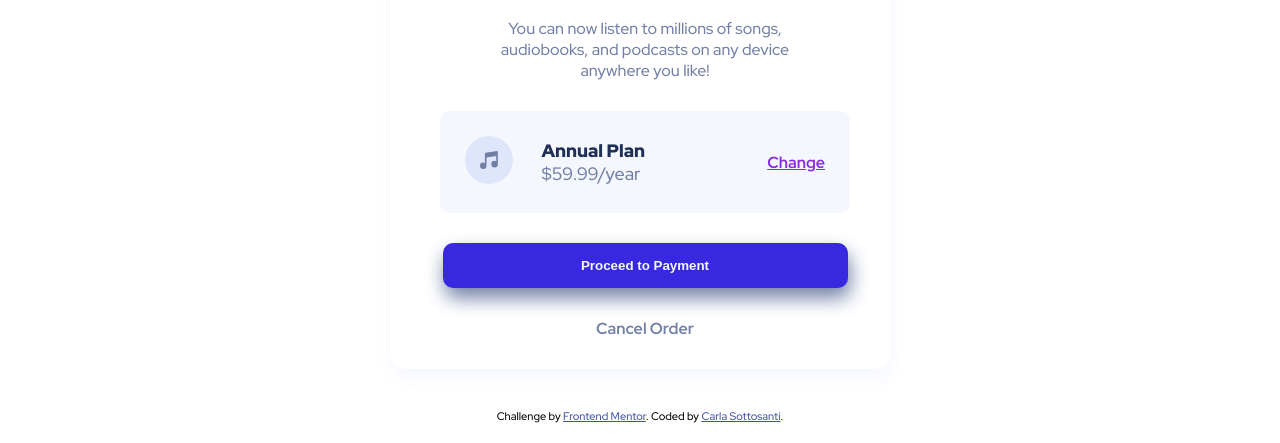
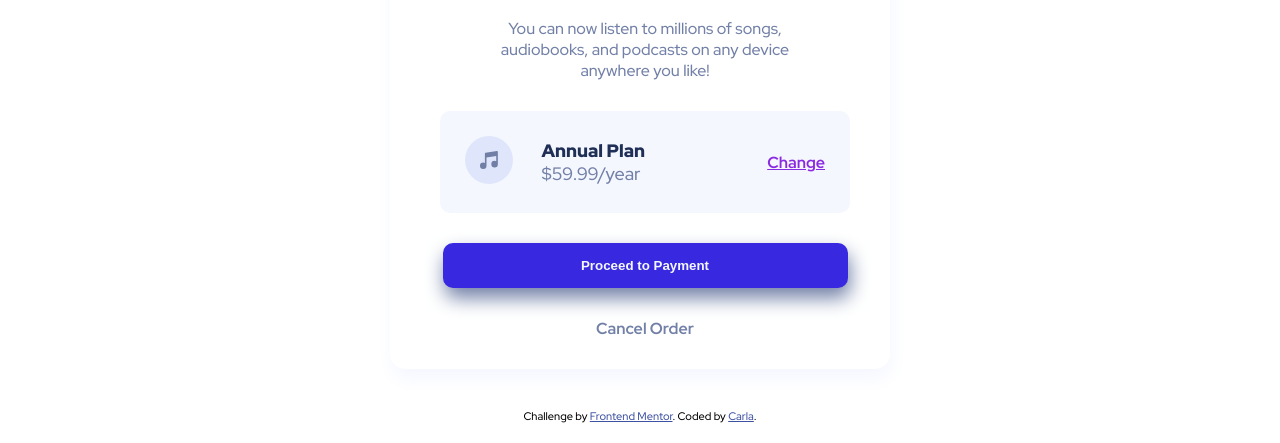
Before and after one commit to iamcgs/order-summary-component, a plain HTML site: page index.html in a window 1280 px wide. Shown: the part 437-880 px from the top of the page. Drawn offline with Linux system fonts and the light colour scheme.

Commit message:
index.html updated

```diff
--- a/index.html
+++ b/index.html
@@ -51,8 +51,7 @@
         <a href="https://www.frontendmentor.io?ref=challenge" target="_blank"
           >Frontend Mentor</a
         >. Coded by
-        <a href="https://github.com/iamcgs" target="_blank">Carla Sottosanti</a
-        >.
+        <a href="https://github.com/iamcgs" target="_blank">Carla</a>.
       </div>
     </footer>
   </body>
```
